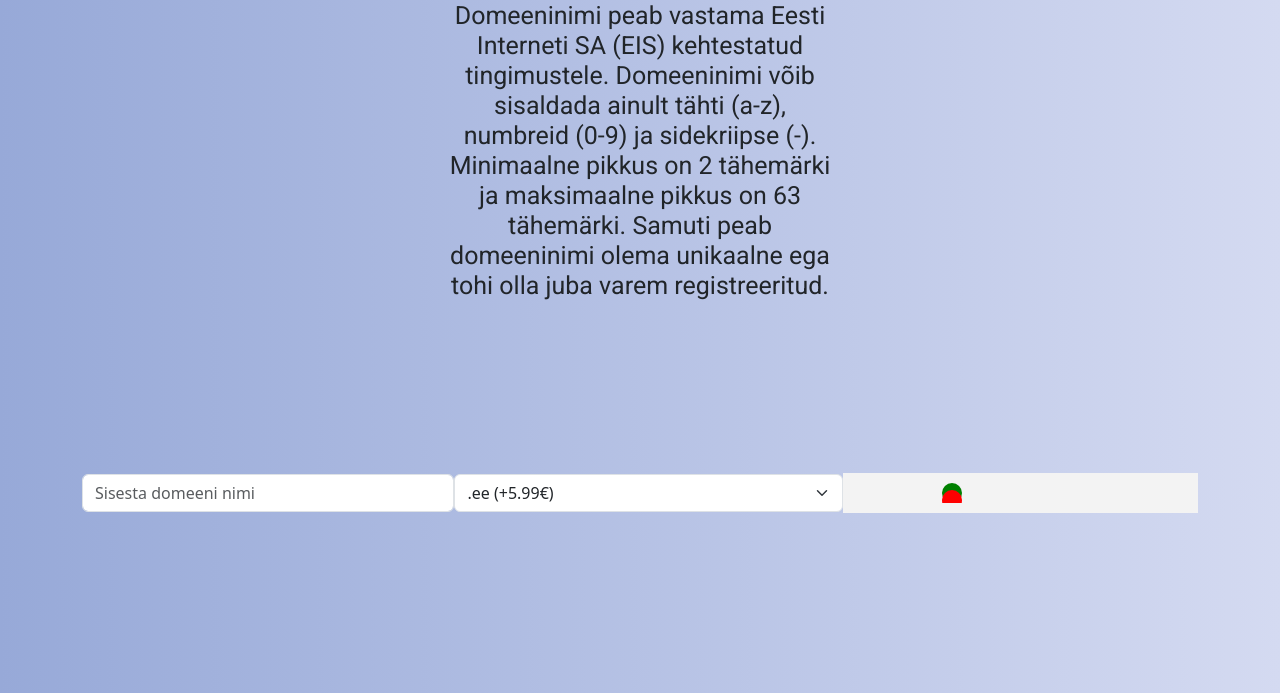
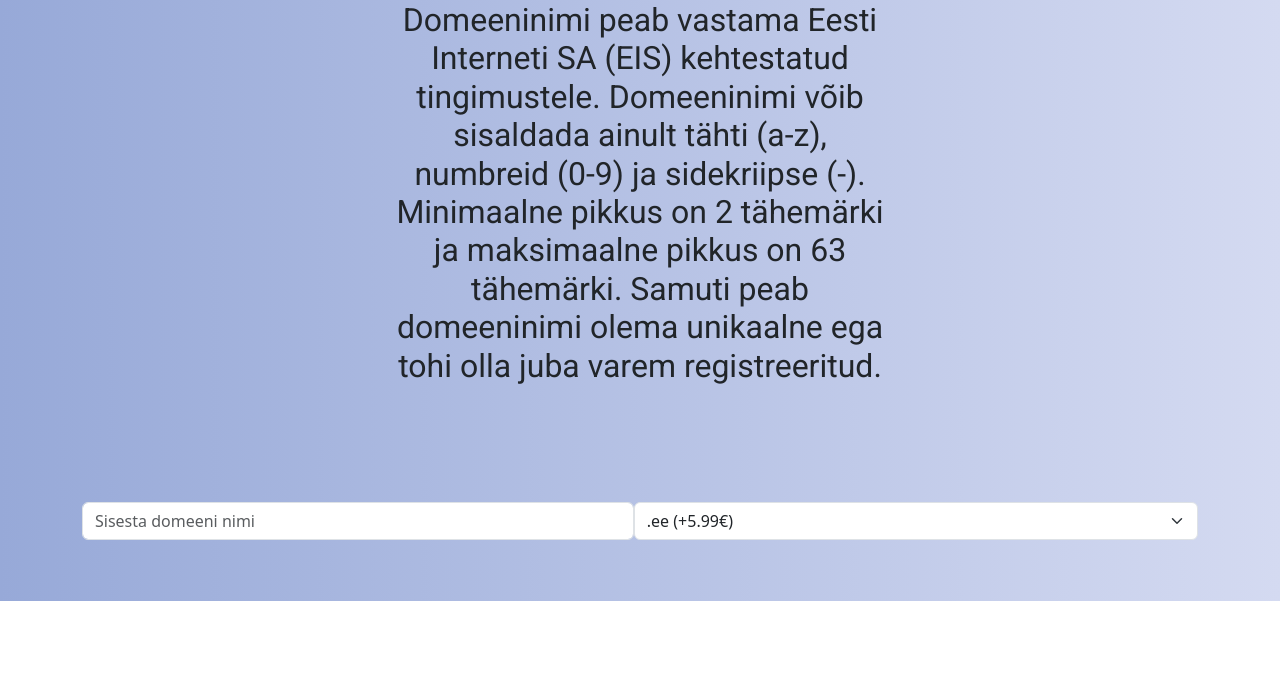
Before and after one commit to olafavasalu/HTML-CSS, a plain HTML site: page indexnew.html in a window 1280 px wide. Shown: the part 203-896 px from the top of the page. After the commit the page ends 804 px from the top, so only its background shows below. Drawn offline with nearby package versions, Linux system fonts and the light colour scheme; files that its build step writes are made by us from their sources; a small style sheet from the web is missing.

Commit message:
Update indexnew.html

```diff
--- a/indexnew.html
+++ b/indexnew.html
@@ -17,17 +17,16 @@
             text-align: center;
             font-size: 50px;
             font-family: 'Roboto', sans-serif;
-            padding-top: 10%
+            padding-top: 10%;
+            font-weight: bold
         }
 
         .j0n {
             text-align: center;
             font-family: 'Roboto', sans-serif;
-            width: 30%;
-            margin: 0 auto;
-            font-size: 25px;
+            margin-left: 30%;
+            margin-right: 30%;
         }
-
         .container {
             display: flex;
             justify-content: center;
@@ -36,77 +35,34 @@
             margin-right: auto;
             margin-bottom: 0;
             margin-left: auto;
-        }
 
-        .progress-bar-container {
-            width: 100%;
-            background-color: #f3f3f3;
-            padding: 10px 0;
-        }
-
-        .progress-bar {
-            display: flex;
-            justify-content: space-between;
-            width: 100%;
-            height: 20px;
-        }
-
-        .stage {
-            width: 33.33%;
-            height: 100%;
-            position: relative;
-        }
-
-        .stage-light {
-            width: 20px;
-            height: 20px;
-            background-color: red;
-            border-radius: 50%;
-            position: absolute;
-            top: 0;
-            right: 0;
-        }
-
-        .stage1 .stage-light {
-            background-color: green;
-        }
-
-        .stage2 .stage-light {
-            background-color: red;
-        }
-
-        .stage3 .stage-light {
-            background-color: red;
         }
     </style>
+
     <link rel="stylesheet" href="./index_files/styles.css">
+
 </head>
 
 <body>
+
     <div class="h1">
         <p class="jon">Vali domeen</p>
+
         <div class="h2">
             <p class="j0n">Domeeninimi peab vastama Eesti Interneti SA (EIS) kehtestatud tingimustele. Domeeninimi võib
                 sisaldada ainult tähti (a-z), numbreid (0-9) ja sidekriipse (-). Minimaalne pikkus on 2 tähemärki ja
                 maksimaalne pikkus on 63 tähemärki. Samuti peab domeeninimi olema unikaalne ega tohi olla juba varem
                 registreeritud.</p>
-            <div class="container"> <br><br><br><br><br><br><br><br><br><br>
+        </div>
+        <br>
+        <div class="container"> <br><br><br>
             <input class="form-control" name="domain" placeholder="Sisesta domeeni nimi" required>
             <select class="form-select" name="domain_ending">
                 <option value=".ee">.ee (+5.99€)</option>
                 <option value=".com">.com (+9.99€)</option>
                 <option value=".eu">.eu (+11.99€)</option>
             </select>
-                <div class="progress-bar-container">
-                    <div class="progress-bar">
-                        <div class="stage stage1">
-                            <div class="stage-light"></div>
-                        </div>
-                        <div class="stage stage2">
-                            <div class="stage-light"></div>
-                        </div>
-                        <div class="stage stage3">
-                            <div class="stage-light"></div>
+        </form>
     </div>
 </body>
 
```
Lines whose indentation alone changed are shown as unchanged.
